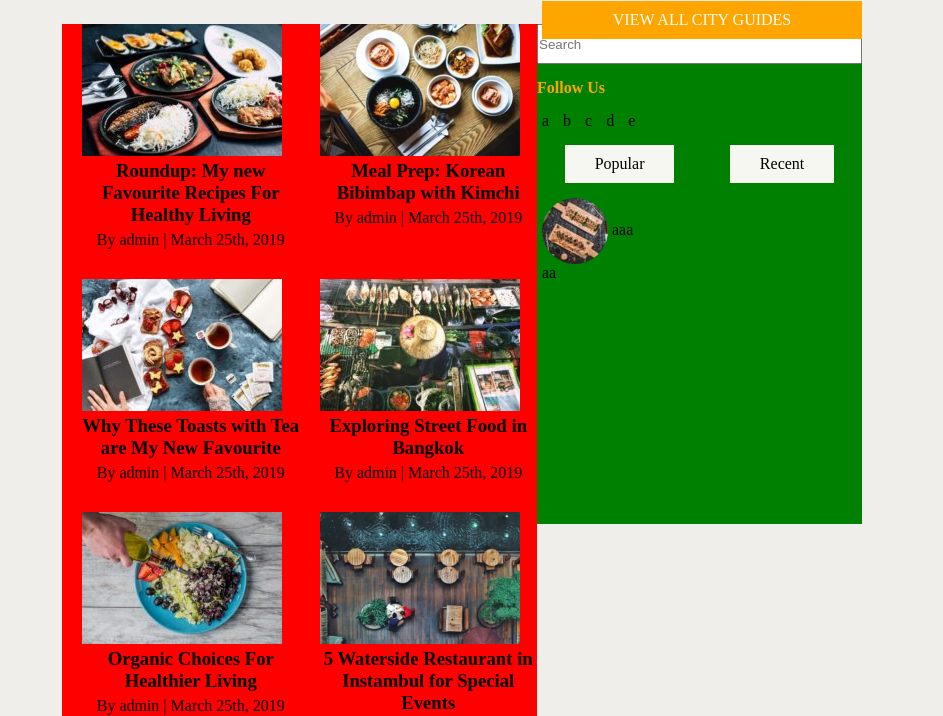
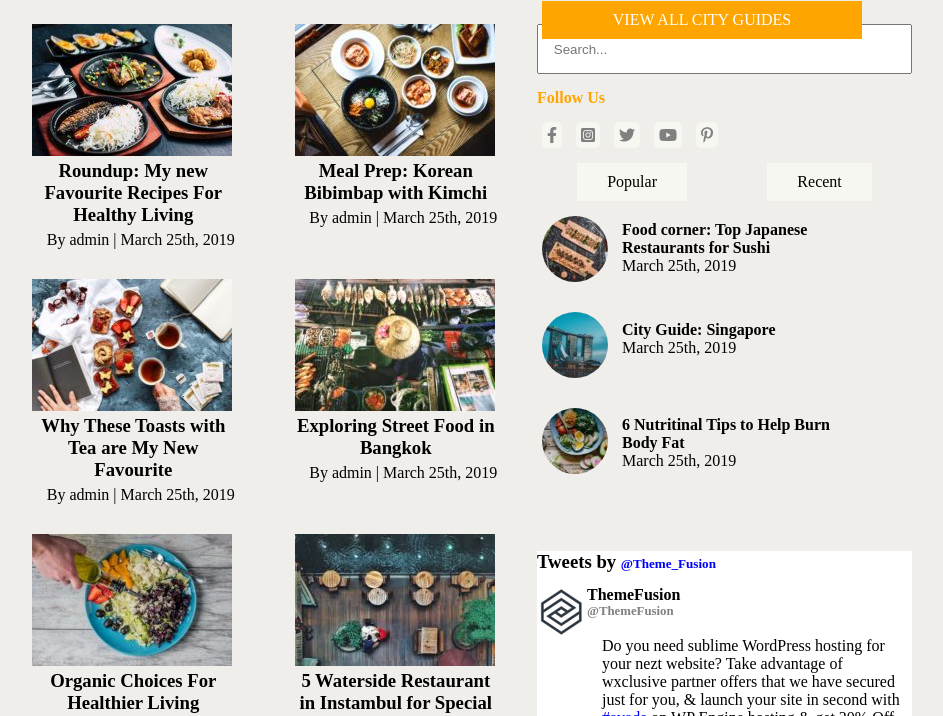
Before and after one commit to sartori-marco/proj-html-vuejs, a plain HTML site: page index.html in a window 1280 px wide. Shown: the part 3575-4291 px from the top of the page, without its empty margins (178-1121 px from the left). Drawn offline with nearby package versions, Linux system fonts and the light colour scheme.

Commit message:
sistemazione generale ok

```diff
--- a/css/style.css
+++ b/css/style.css
@@ -316,7 +316,9 @@ body{
 }
 
 .farm_left p{
-  padding: 15px 15px;
+  padding-top: 15px;
+  padding-right: 25px;
+  padding-left: 15px;
 }
 
 .farm_left a{
@@ -387,15 +389,25 @@ body{
 }
 
 .social{
-  width: 800px;
+  width: 900px;
   margin: 0 auto;
   display: flex;
   justify-content: space-between;
 }
 
+.read_more{
+  width: 500px;
+  background-color: #f6f7f1;
+  position: absolute;
+  left: 500px;
+  text-transform: uppercase;
+  text-align: center;
+  padding: 20px;
+  cursor: pointer;
+  margin-top: 50px
+}
+
 .social_left{
-  background-color: red;
-
   width: calc(100% / 2 + 75px);
   display: flex;
   flex-wrap: wrap;
@@ -409,26 +421,26 @@ body{
 
 .img_title{
   text-align: center;
+  padding-right: 40px;
 
 }
 
 .img_subtitle{
   text-align: center;
   padding-top: 5px;
+  padding-right: 25px;
   padding-bottom: 15px;
   margin-bottom: 15px;
 }
 
 
 .social_right{
-  background-color: green;
   width: calc(100% / 2 - 75px);
-  height: 500px;
 
 }
 
 .social_right input{
-  height: 8%;
+  height: 50px;
   width: 100%;
 }
 
@@ -441,6 +453,15 @@ body{
 .social_right ul li{
   display: inline-block;
   padding: 15px 5px;
+
+}
+
+.social_right ul li i{
+  color: grey;
+  background-color: #f6f7f1;
+  padding: 5px;
+  border-radius: 5px;
+
 }
 
 .reviews{
@@ -459,21 +480,109 @@ body{
   background-color: #f6f7f1;
 }
 
-
+.legend ul{
+  display: flex;
+  flex-direction: column;
+}
 
 .legend ul li img{
   border-radius: 50%;
   vertical-align: middle;
 }
 
-/********************* DA FINIRE */
+.legend{
+  position: relative;
+}
+
+.legend p{
+  padding-left: 15px;
+}
+
+.legend_description1{
+  width: 252px;
+  position: absolute;
+  top: 20px;
+  left: 70px;
+
+}
+
+
+.legend_description2{
+  width: 252px;
+  position: absolute;
+  top: 120px;
+  left: 70px;
+
+}
+
+
+.legend_description3{
+  width: 252px;
+  position: absolute;
+  top: 215px;
+  left: 70px;
+
+}
+
+
+.legend_box{
+  width: 100%;
+  height: 451px;
+  background-color: white;
+  position: absolute;
+  top: 350px;
+}
+
+.legend_box .title{
+  color: blue;
+  text-decoration: none;
+  font-size: 70%;
+}
+
+.legend_box img{
+  padding-top: 15px;
+}
+
+.legend_box h5{
+  text-align: left;
+}
+
+.legend_text{
+  position: absolute;
+  top: 35px;
+  left: 50px;
+  padding-right: 10px;
+}
+
+.legend_text h5{
+  font-size: 80%;
+  color: grey;
+}
+
+.legend_text p{
+  text-align: left;
+}
+
+.legend_text a{
+  color: blue;
+  text-decoration: none;
+}
+
+.legend_text img{
+  width: 270px;
+}
+
+.legend_icons i{
+  padding: 5px;
+  color: grey;
+}
 
 
 .subscribe{
   width: 100%;
   height: 550px;
   margin: 0 auto;
-  margin-top: 50px;
+  margin-top: 250px;
   background-image: url('../img/subscribe-sec-bg.png');
   background-repeat: no-repeat;
   background-size: 105%;
@@ -490,9 +599,9 @@ body{
   transform: translateX(-50%);
 }
 
-.subscribe h2, h5, p{
-  text-align: center;
-}
+/* .subscribe h2, h5, p{
+
+} */
 
 .subscribe h5{
   margin-top: 15px;
--- a/index.html
+++ b/index.html
@@ -321,16 +321,16 @@
 
                 </div>
                 <div class="social_right">
-                  <input type="text" name="" placeholder="Search">
+                  <input type="text" placeholder= "    Search...">
                   <div class="follow">
                     Follow Us
                   </div>
                   <ul>
-                    <li>a</li>
-                    <li>b</li>
-                    <li>c</li>
-                    <li>d</li>
-                    <li>e</li>
+                    <li><i class="fab fa-facebook-f"></i></li>
+                    <li><i class="fab fa-instagram-square"></i></li>
+                    <li><i class="fab fa-twitter"></i>  </li>
+                    <li><i class="fab fa-youtube"></i></li>
+                    <li><i class="fab fa-pinterest-p"></i></li>
                   </ul>
                   <div class="reviews">
                     <div class="reviews_popular">
@@ -345,19 +345,58 @@
                   <!-- / REVIEWS -->
                   <div class="legend">
                     <ul>
-                      <li> <img src="img/single-post-img3-66x66.jpg" alt="">
-                        aaa
+                      <li>
+                        <img src="img/single-post-img3-66x66.jpg" alt="img">
+                        <div class="legend_description1">
+                          <h4>Food corner: Top Japanese Restaurants for Sushi</h4>
+                          <p>March 25th, 2019</p>
+                        </div>
+                      </li>
+
+                      <li><img src="img/singapore-featured-image-66x66.jpg" alt="img">
+                        <div class="legend_description2">
+                          <h4>City Guide: Singapore</h4>
+                          <p>March 25th, 2019</p>
+                        </div>
+                      </li>
+
+                      <li>
+                        <img src="img/slide1-bg-66x66.jpg" alt="img">
+                        <div class="legend_description3">
+                          <h4>6 Nutritinal Tips to Help Burn Body Fat</h4>
+                          <p>March 25th, 2019</p>
+                        </div>
+                      </li>
+                    </ul>
+                    <div class="legend_box">
+                      <h3>Tweets by <a class="title" href="#">@Theme_Fusion</a> </h3>
+                      <img src="img/3a74ce3d0532b7773b174c45ca3bd05a_normal.png" alt="img">
+                      <div class="legend_text">
+                        <strong>ThemeFusion</strong>
                         <br>
-                        aa
-                      </li>
-                      <li></li>
-                      <li></li>
-                    </ul>
+                        <h5>@ThemeFusion</h5>
+                        <br>
+                        <p>Do you need sublime WordPress hosting for your nezt website? Take advantage of wxclusive partner offers that we have secured just for you, & launch your site in second with <a href="#">#avada</a> on WP Engine hosting & get 30% Off this Black Friday
+                          <br>
+                          <a href="#">bit.ly/3kjLLE2#BlackFriday2020</a>
+                         </p>
+                         <img src="img/En2TRxLW4AEiWUN.jpeg" alt="img">
+                         <div class="legend_icons">
+                           <i class="far fa-heart"></i>
+                           <i class="fas fa-sign-out-alt"></i>
+                         </div>
+                      </div>
+                      <!-- / LEGEND TEXT -->
+                    </div>
                     </div>
                     <!-- / LEGEND -->
                   </div>
+
                 </div>
                 <!-- / SOCIAL RIGHT -->
+              </div>
+              <div class="read_more">
+                load more posts
               </div>
             </div>
             <!-- / CONTAINER SMALL -->
@@ -464,11 +503,6 @@
         <!-- / FOOTER -->
       </div>
       <!-- / DIV PER VUE -->
-
-
-
-
-
   <!-- SCRIPT JS -->
   <script src="js/script.js" charset="utf-8"></script>
 </body>
```
